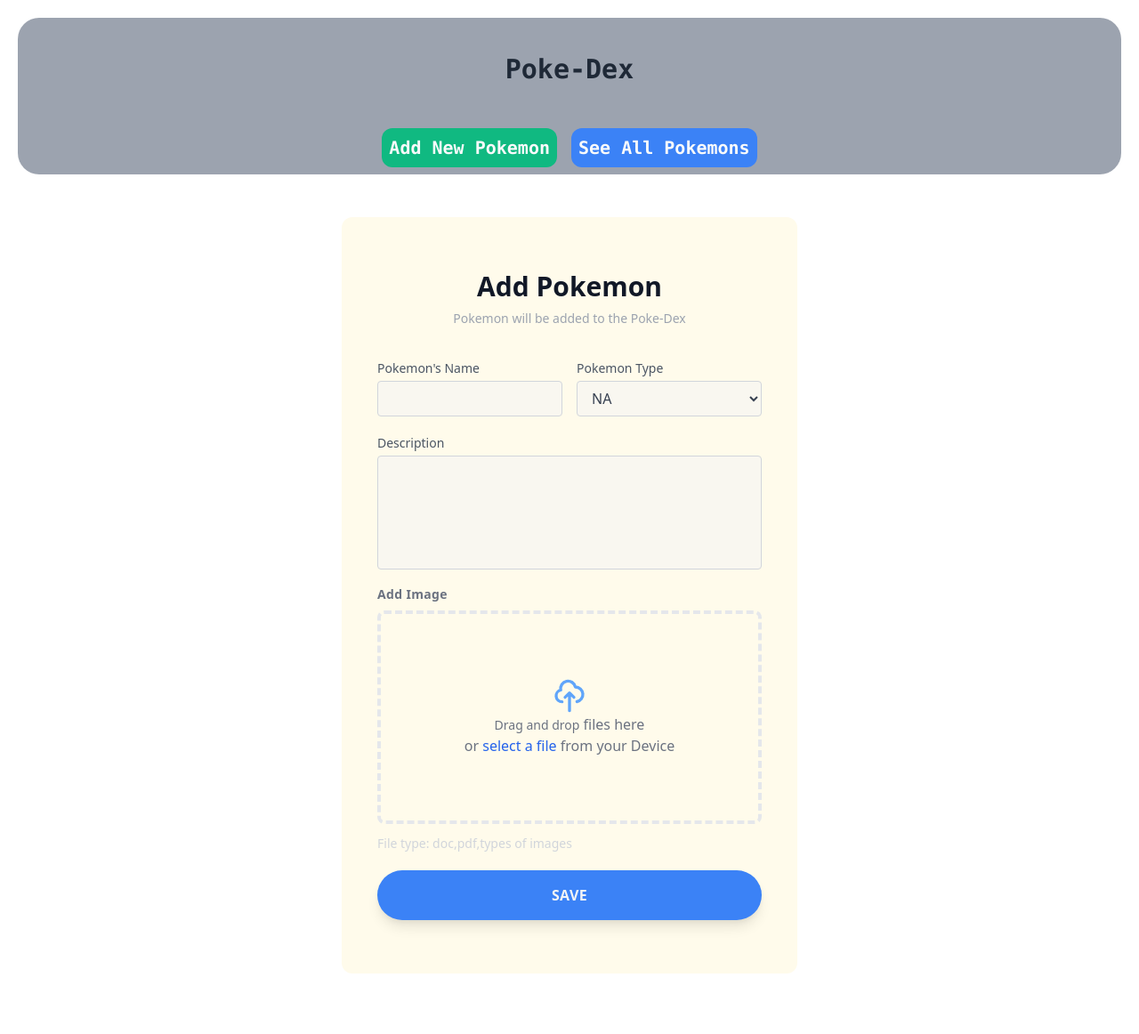
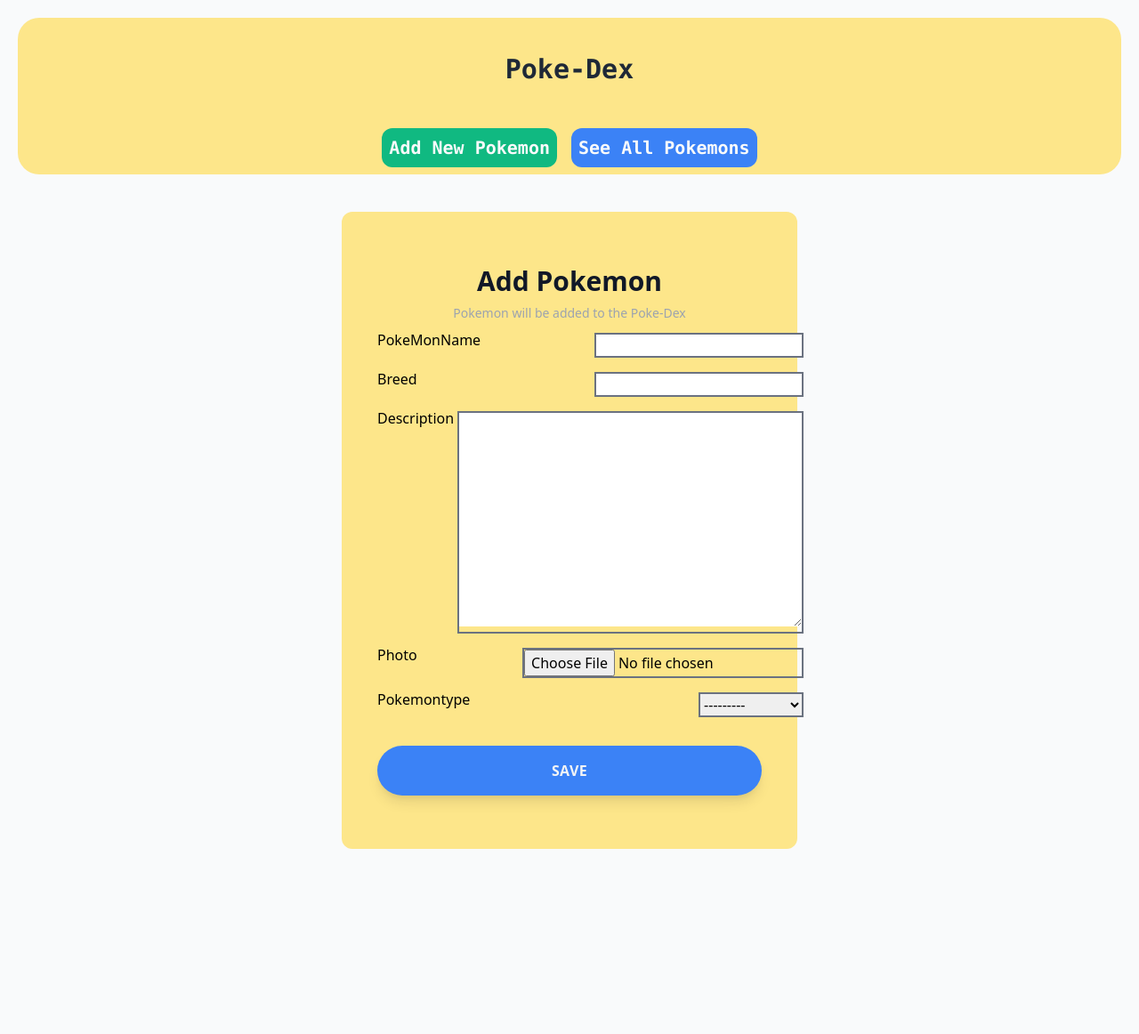
Before and after one commit to silvomor/Project-Pokedex, a Django app: page /add-pokemon/ in a window 1280 px wide. Shown: the whole page at 89% size. After the commit the page ends 954 px from the top, so only its background shows below. Run offline with Django 3.2, Linux system fonts and the light colour scheme; data comes from the database, SQL or seed files in the repository; both versions use the stored data as it was after the commit.

Commit message:
pokemons can be added from the client side form, next will have to work on deleting and editing the particular pokemon, then will implement the thumbnail making thing

```diff
--- a/PokeDex/PokeDex/settings.py
+++ b/PokeDex/PokeDex/settings.py
@@ -16,8 +16,8 @@ from pathlib import Path
 # Build paths inside the project like this: BASE_DIR / 'subdir'.
 BASE_DIR = Path(__file__).resolve().parent.parent
 
+MEDIA_URL = "/media/"
 MEDIA_ROOT = os.path.join(BASE_DIR, 'media')
-MEDIA_URL = "/media/"
 
 # Quick-start development settings - unsuitable for production
 # See https://docs.djangoproject.com/en/3.2/howto/deployment/checklist/
--- a/PokeDex/PokeMon/forms.py
+++ b/PokeDex/PokeMon/forms.py
@@ -0,0 +1,9 @@
+from django.db import models
+from django.db.models import fields
+from django.forms import ModelForm
+from .models import Pokemon
+
+class PokemonForm(ModelForm):
+    class Meta:
+        model = Pokemon
+        fields = '__all__'
--- a/PokeDex/PokeMon/templates/PokeMon/add_pokemon.html
+++ b/PokeDex/PokeMon/templates/PokeMon/add_pokemon.html
@@ -1,62 +1,30 @@
-{% extends 'PokeMon/base.html' %}
-
-{% block content %}
-<div class="min-h-screen flex items-center justify-center py-12 px-4 sm:px-6 lg:px-8 bg-no-repeat bg-cover relative">
+{% extends 'PokeMon/base.html' %} {% block content %}
+<div class="min-h-screen flex items-center justify-center py-5 px-4 sm:px-6 lg:px-8 bg-no-repeat bg-cover relative">
   <div class="absolute inset-0 z-0"></div>
-    <div class="sm:max-w-lg w-full p-10 bg-white rounded-xl z-10 bg-yellow-50">
+  <div class="sm:max-w-lg w-full p-10 bg-white rounded-xl z-10 bg-yellow-200">
     <div class="text-center">
       <h2 class="mt-5 text-3xl font-bold text-gray-900">Add Pokemon</h2>
       <p class="mt-2 text-sm text-gray-400">Pokemon will be added to the Poke-Dex</p>
     </div>
-      <form class="mt-8 space-y-3" action="#" method="POST">
-        <div class="flex flex-wrap -m-2">
-          <div class="p-2 w-1/2">
-            <div class="relative">
-              <label for="title" class="leading-7 text-sm text-gray-600">Pokemon's Name</label>
-              <input type="text" id="title" name="title" class="w-full h-10 bg-gray-100 bg-opacity-50 rounded border border-gray-300 focus:border-indigo-500 focus:bg-white focus:ring-2 focus:ring-indigo-200 text-base outline-none text-gray-700 py-1 px-3 leading-8 transition-colors duration-200 ease-in-out" />
+
+    <form method="post" enctype="multipart/form-data">
+      {% csrf_token %}
+
+      <fieldset class="form-group">
+        {% for ele in form %}
+      <div class="flex justify-between my-2">
+        {{ele.label}}
+
+        <div class="m-1 border-2 border-gray-500 flex-shrink-0">{{ ele }}</div>
       </div>
-          </div>
-          <div class="p-2 w-1/2">
-            <div class="relative">
-              <label for="category" class="leading-7 text-sm text-gray-600">Pokemon Type</label>
-              <select name="category" id="category" class="w-full h-10 bg-gray-100 bg-opacity-50 rounded border border-gray-300 focus:border-indigo-500 focus:bg-white focus:ring-2 focus:ring-indigo-200 text-base outline-none text-gray-700 py-1 px-3 leading-8 transition-colors duration-200 ease-in-out">
-                <option value='---'>NA</option>
-                {% for category in categories %}
-                <option value="{{ category.id }}">{{ category }}</option>
       {% endfor %}
-              </select>
-            </div>
-          </div>
-          <div class="p-2 w-full">
-            <div class="relative">
-              <label for="content" class="leading-7 text-sm text-gray-600">Description</label>
-              <textarea id="content" name="content" class="w-full bg-gray-100 bg-opacity-50 rounded border border-gray-300 focus:border-indigo-500 focus:bg-white focus:ring-2 focus:ring-indigo-200 h-32 text-base outline-none text-gray-700 py-1 px-3 resize-none leading-6 transition-colors duration-200 ease-in-out"></textarea>
-            </div>
-          </div>
-        </div>
-        <div class="grid grid-cols-1 space-y-2">
-          <label class="text-sm font-bold text-gray-500 tracking-wide">Add Image</label>
-          <div class="flex items-center justify-center w-full">
-            <label class="flex flex-col rounded-lg border-4 border-dashed w-full h-60 p-10 group text-center">
-              <div class="h-full w-full text-center flex flex-col items-center justify-center">
-                <svg xmlns="http://www.w3.org/2000/svg" class="w-10 h-10 text-blue-400 group-hover:text-blue-600" fill="none" viewBox="0 0 24 24" stroke="currentColor">
-                  <path stroke-linecap="round" stroke-linejoin="round" stroke-width="2" d="M7 16a4 4 0 01-.88-7.903A5 5 0 1115.9 6L16 6a5 5 0 011 9.9M15 13l-3-3m0 0l-3 3m3-3v12" />
-                </svg>
-                <p class="pointer-none text-gray-500">
-                  <span class="text-sm">Drag and drop</span> files here <br />
-                  or <a href="" id="" class="text-blue-600 hover:underline">select a file</a> from your Device
-                </p>
-              </div>
-              <input type="file" class="hidden" />
-            </label>
-          </div>
-        </div>
-        <p class="text-sm text-gray-300">
-          <span>File type: doc,pdf,types of images</span>
-        </p>
-        <div>
+      </fieldset>
+
+      <div class="form-group">
         <button type="submit" class="my-5 w-full flex justify-center bg-blue-500 text-gray-100 p-4 rounded-full tracking-wide font-semibold focus:outline-none focus:shadow-outline hover:bg-blue-600 shadow-lg cursor-pointer transition ease-in duration-300">SAVE</button>
     </div>
+
+
     </form>
   </div>
 </div>
--- a/PokeDex/PokeMon/templates/PokeMon/base.html
+++ b/PokeDex/PokeMon/templates/PokeMon/base.html
@@ -7,9 +7,9 @@
     <link href="https://unpkg.com/tailwindcss@^2/dist/tailwind.min.css" rel="stylesheet">
     <title>PokeDex</title>
 </head>
-<body class="lg:m-5 m-2 mt-2">
+<body class="lg:m-5 m-2 mt-2 bg-gray-50">
 
-    <nav class="bg-gray-400 rounded-3xl">
+    <nav class="bg-yellow-200 rounded-3xl">
         <div>
           <h1 class="text-3xl font-mono font-bold text-gray-800 items-center text-center md:py-10 py-5">Poke-Dex</h1>
         </div>
@@ -24,6 +24,29 @@
     </nav>
 
 <div>
+
+    {% if messages %}
+      {% for message in messages %}
+      <div class="w-full text-white bg-blue-500 my-2">
+        <div class="container flex items-center justify-between px-6 py-4 mx-auto">
+            <div class="flex">
+                <svg viewBox="0 0 40 40" class="w-6 h-6 fill-current">
+                    <path d="M20 3.33331C10.8 3.33331 3.33337 10.8 3.33337 20C3.33337 29.2 10.8 36.6666 20 36.6666C29.2 36.6666 36.6667 29.2 36.6667 20C36.6667 10.8 29.2 3.33331 20 3.33331ZM21.6667 28.3333H18.3334V25H21.6667V28.3333ZM21.6667 21.6666H18.3334V11.6666H21.6667V21.6666Z"></path>
+                </svg>
+
+                <p class="mx-3 my-1">{{ message }}</p>
+            </div>
+
+            <a href="/" class="p-1 transition-colors duration-200 transform rounded-md hover:bg-opacity-25 hover:bg-gray-600 focus:outline-none">
+                <svg class="w-5 h-5" viewBox="0 0 24 24" fill="none" xmlns="http://www.w3.org/2000/svg">
+                    <path d="M6 18L18 6M6 6L18 18" stroke="currentColor" stroke-width="2" stroke-linecap="round" stroke-linejoin="round"/>
+                </svg>
+            </a>
+        </div>
+    </div>
+      {% endfor %}
+    {% endif %}
+
     {% block content %}
 
     {% endblock %}
--- a/PokeDex/PokeMon/views.py
+++ b/PokeDex/PokeMon/views.py
@@ -1,14 +1,31 @@
-from django.http import response
-from django.shortcuts import render
-
+from django.shortcuts import redirect, render
+from django.contrib import messages
+from .forms import PokemonForm
 from PokeMon.models import *
 
 def pokemonGallery(request):
-    return render(request, 'PokeMon/gallery.html')
+    pokemons = Pokemon.objects.all()
+    return render(request, 'PokeMon/gallery.html', {'pokemons':pokemons})
 
 def addPokemon(request):
     categories = PokemonType.objects.all()
-    contex = {
-        'categories': categories
+
+    if request.method == "POST":
+        form = PokemonForm(request.POST, request.FILES)
+        print('lets try this')
+        if form.is_valid():
+            print('Got upto here')
+            form.save()
+            print('saved the data')
+            pokemonName = form.cleaned_data.get('pokeMonName')
+            messages.success(request, f'{pokemonName} was saved successfully!')
+            return redirect('PokemonList')
+        else:
+            print('error')
+
+    form = PokemonForm()
+    context = {
+        'categories': categories,
+        'form': form,
     }
-    return render(request, 'PokeMon/add_pokemon.html', contex)
+    return render(request, 'PokeMon/add_pokemon.html', context)
```
Also changed, not shown: PokeDex/PokeMon/templates/PokeMon/gallery.html (+9 -28 lines), PokeDex/db.sqlite3, PokeDex/media/pokemonImages/Bulbasaur.png (added), PokeDex/media/pokemonImages/greyninja.jpg (added), PokeDex/media/pokemonImages/greyninja_QUACOdL.jpg (added), PokeDex/media/pokemonImages/greyninja_ZQuJlJh.jpg (added). Lines whose indentation alone changed are shown as unchanged.
